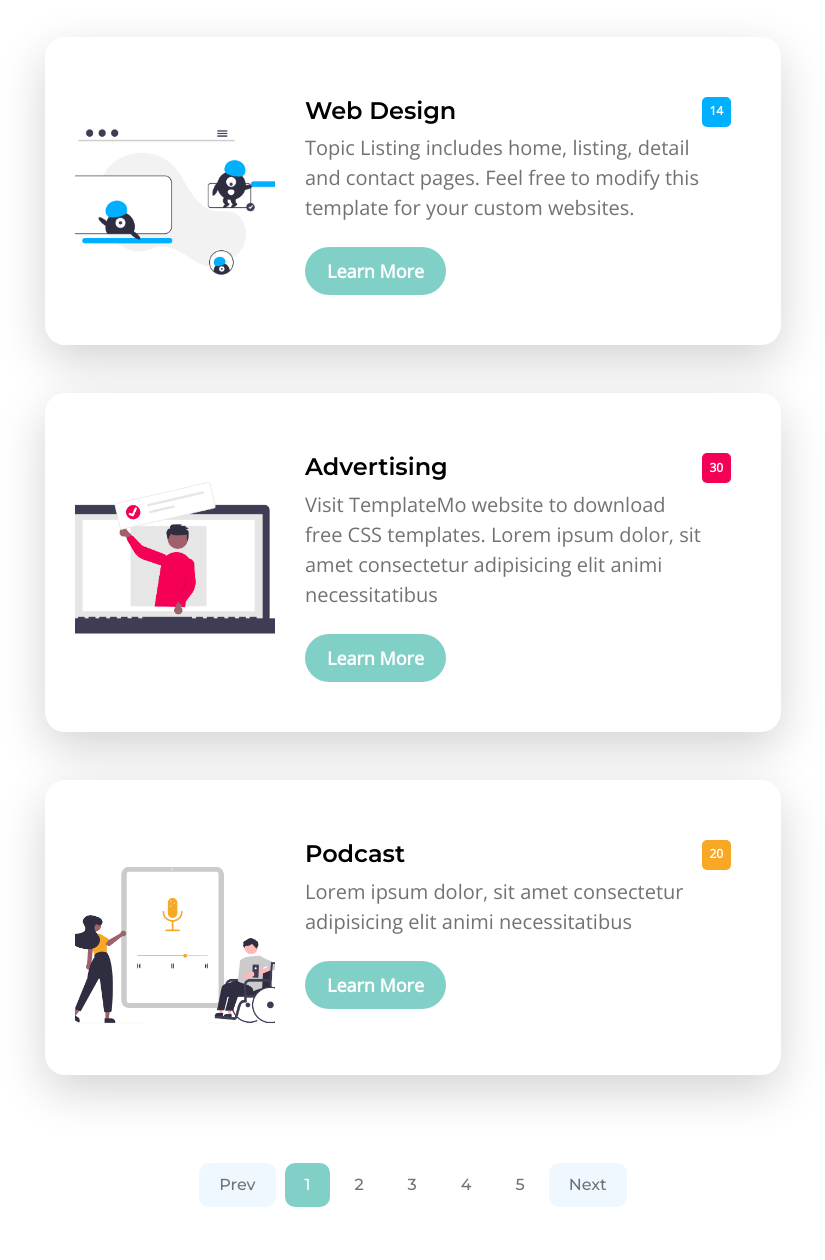
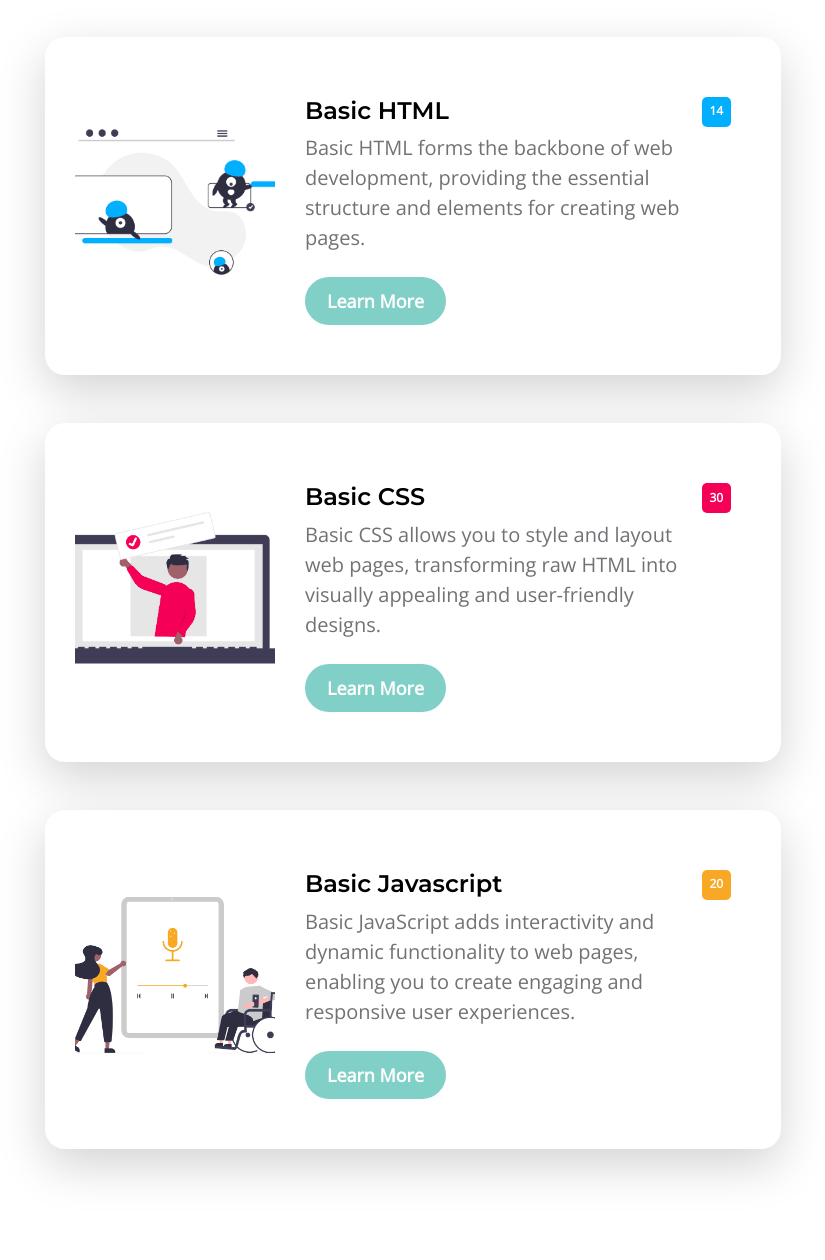
Before and after one commit to awaludin-dev/UASPW1K4, a plain HTML site: page topics-listing.html in a window 1280 px wide. Shown: the part 460-1720 px from the top of the page, without its empty margins (227-1052 px from the left). Drawn offline with nearby package versions, Linux system fonts and the light colour scheme.

Commit message:
update some content

```diff
--- a/topics-listing.html
+++ b/topics-listing.html
@@ -124,11 +124,11 @@ https://templatemo.com/tm-590-topic-listing
 
                                     <div class="custom-block-topics-listing-info d-flex">
                                         <div>
-                                            <h5 class="mb-2">Web Design</h5>
+                                            <h5 class="mb-2">Basic HTML</h5>
 
-                                            <p class="mb-0">Topic Listing includes home, listing, detail and contact pages. Feel free to modify this template for your custom websites.</p>
+                                            <p class="mb-0">Basic HTML forms the backbone of web development, providing the essential structure and elements for creating web pages.</p>
 
-                                            <a href="topics-detail.html" class="btn custom-btn mt-3 mt-lg-4">Learn More</a>
+                                            <a href="topic-html.html" class="btn custom-btn mt-3 mt-lg-4">Learn More</a>
                                         </div>
 
                                         <span class="badge bg-design rounded-pill ms-auto">14</span>
@@ -142,11 +142,11 @@ https://templatemo.com/tm-590-topic-listing
 
                                     <div class="custom-block-topics-listing-info d-flex">
                                         <div>
-                                            <h5 class="mb-2">Advertising</h5>
+                                            <h5 class="mb-2">Basic CSS</h5>
 
-                                            <p class="mb-0">Visit TemplateMo website to download free CSS templates. Lorem ipsum dolor, sit amet consectetur adipisicing elit animi necessitatibus</p>
+                                            <p class="mb-0">Basic CSS allows you to style and layout web pages, transforming raw HTML into visually appealing and user-friendly designs.</p>
 
-                                            <a href="topics-detail.html" class="btn custom-btn mt-3 mt-lg-4">Learn More</a>
+                                            <a href="topic-css.html" class="btn custom-btn mt-3 mt-lg-4">Learn More</a>
                                         </div>
 
                                         <span class="badge bg-advertising rounded-pill ms-auto">30</span>
@@ -160,11 +160,11 @@ https://templatemo.com/tm-590-topic-listing
 
                                     <div class="custom-block-topics-listing-info d-flex">
                                         <div>
-                                            <h5 class="mb-2">Podcast</h5>
+                                            <h5 class="mb-2">Basic Javascript</h5>
 
-                                            <p class="mb-0">Lorem ipsum dolor, sit amet consectetur adipisicing elit animi necessitatibus</p>
+                                            <p class="mb-0">Basic JavaScript adds interactivity and dynamic functionality to web pages, enabling you to create engaging and responsive user experiences.</p>
 
-                                            <a href="topics-detail.html" class="btn custom-btn mt-3 mt-lg-4">Learn More</a>
+                                            <a href="js-article.html" class="btn custom-btn mt-3 mt-lg-4">Learn More</a>
                                         </div>
 
                                         <span class="badge bg-music rounded-pill ms-auto">20</span>
@@ -173,43 +173,6 @@ https://templatemo.com/tm-590-topic-listing
                             </div>
                         </div>
 
-                        <div class="col-lg-12 col-12">
-                            <nav aria-label="Page navigation example">
-                                <ul class="pagination justify-content-center mb-0">
-                                    <li class="page-item">
-                                        <a class="page-link" href="#" aria-label="Previous">
-                                            <span aria-hidden="true">Prev</span>
-                                        </a>
-                                    </li>
-
-                                    <li class="page-item active" aria-current="page">
-                                        <a class="page-link" href="#">1</a>
-                                    </li>
-
-                                    <li class="page-item">
-                                        <a class="page-link" href="#">2</a>
-                                    </li>
-
-                                    <li class="page-item">
-                                        <a class="page-link" href="#">3</a>
-                                    </li>
-
-                                    <li class="page-item">
-                                        <a class="page-link" href="#">4</a>
-                                    </li>
-
-                                    <li class="page-item">
-                                        <a class="page-link" href="#">5</a>
-                                    </li>
-
-                                    <li class="page-item">
-                                        <a class="page-link" href="#" aria-label="Next">
-                                            <span aria-hidden="true">Next</span>
-                                        </a>
-                                    </li>
-                                </ul>
-                            </nav>
-                        </div>
 
                     </div>
                 </div>
```
